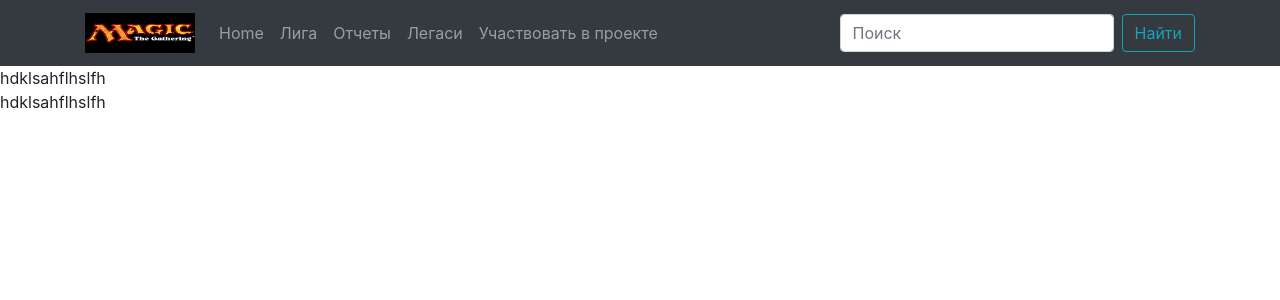
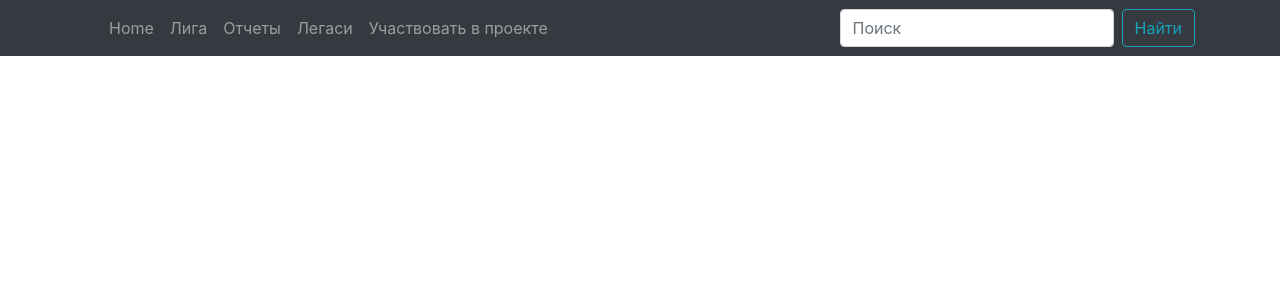
Before and after one commit to N1ghtStorm/MoscOwlClient, a React (Create React App) app: page / in a window 1280 px wide. Shown: the top 300 px of the page. Built offline with nearby package versions, Linux system fonts and the light colour scheme; the HTML template or start-up script is replaced by a standard one.

Commit message:
рефакторинг компонент

```diff
--- a/src/App.tsx
+++ b/src/App.tsx
@@ -1,7 +1,7 @@
 import React from 'react';
 import css from './App.module.css';
 import { BrowserRouter } from 'react-router-dom';
-import HeaderNavBar from './Components/Header';
+import HeaderNavBar from './Components/Navbar/HeaderNavBar';
 import LeftSideBar from './Components/LeftSideBar';
 import RightSideBar from './Components/RightSideBar';
 import Page from './Components/Page';
--- a/src/Components/Header.tsx
+++ b/src/Components/Navbar/HeaderNavBar.tsx
@@ -1,12 +1,12 @@
 import React from 'react';
 import { Navbar, Container, Nav, Form, FormControl, Button } from 'react-bootstrap'
-import logo from '../Pictures/Logo.png'
+import logo from '../../Pictures/Logo.png'
 import { BrowserRouter as Router, Switch, Route, Link } from 'react-router-dom';
-import StartPage from './StartPage';
-import League from '../Components/League';
-import Reports from '../Components/Reports';
-import Legacy from '../Components/Legacy';
-import Participate from '../Components/Participate';
+import StartPage from '../StartPage';
+import League from '../League';
+import Reports from '../Reports';
+import Legacy from '../Legacy';
+import Participate from '../Participate';
 
 const HeaderNavBar:React.FC = () => {
         return (
@@ -14,13 +14,13 @@ const HeaderNavBar:React.FC = () => {
             <Navbar collapseOnSelect expand="md" bg="dark" variant="dark" >
                 <Container>
                     <Navbar.Brand href="/">
-                        <img
+                        {/* <img
                         src={logo}
                         height="40"
                         width="110"
                         className="d-inline-block align-top"
                         alt="Logo"
-                        />
+                        /> */}
                     </Navbar.Brand>
                     <Navbar.Toggle aria-controls="responsive-navbar-nav" />
                     <Navbar.Collapse id="responsive-navbar-nav" >
--- a/src/Components/StartPage.tsx
+++ b/src/Components/StartPage.tsx
@@ -3,8 +3,8 @@ import React from 'react';
 const StartPage = () => {
     return (
         <div className='startpage'>
-            <div>hdklsahflhslfh</div>
-            <div>hdklsahflhslfh</div>
+            {/* <div>hdklsahflhslfh</div>
+            <div>hdklsahflhslfh</div> */}
         </div>
     );
 }
```
Also changed, not shown: src/Components/Header/Header.tsx (deleted, +0 -11 lines), src/Components/Navbar/Navbar.tsx (deleted, +0 -11 lines), src/Components/Header/Header.module.css (deleted), src/Components/Navbar/Navbar.module.css (deleted).
